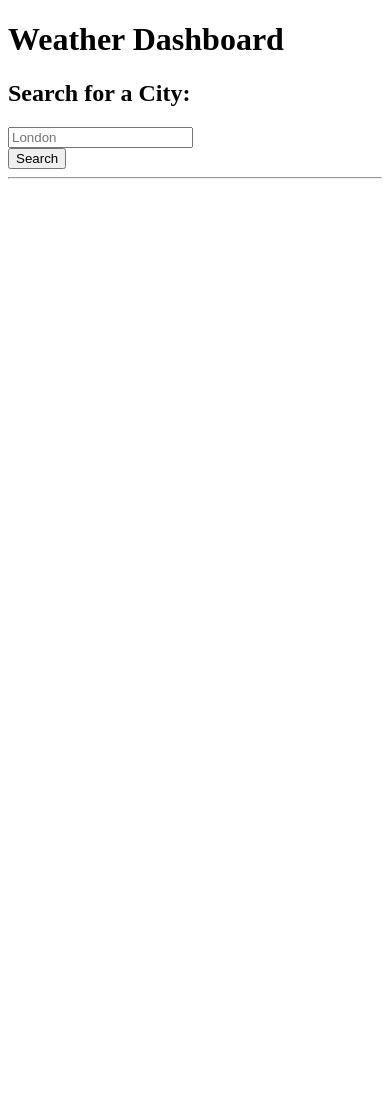
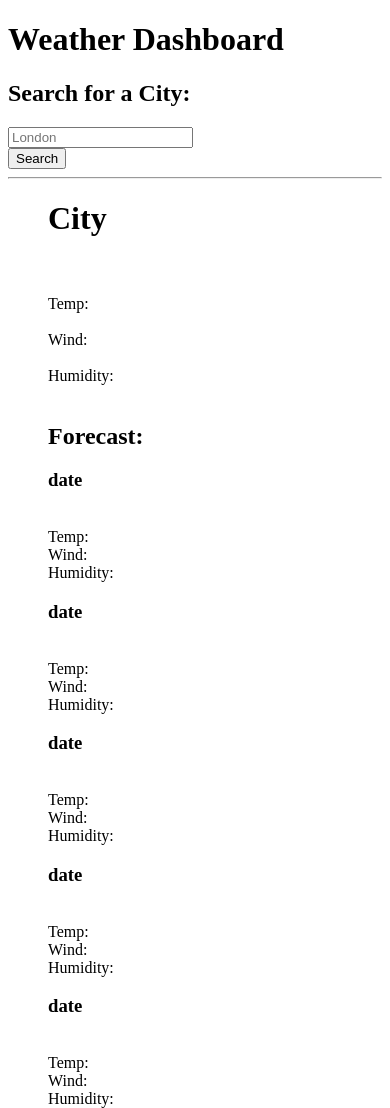
Before and after one commit to malaneko/08_s.APIs-W.D., a plain HTML site: page index.html in a window 390 px wide. Before the commit the page ends 844 px from the top, so only its background shows below. Drawn offline with nearby package versions, Linux system fonts and the light colour scheme.

Commit message:
commit
html file - sections for weather display added,
css file - started
script.js  file - API linked, cities Ajax call applied
Readme - initialised

```diff
--- a/assets/css/style.css
+++ b/assets/css/style.css
@@ -0,0 +1,11 @@
+ul {
+    list-style-type: none;
+}
+
+.weather {
+    height: 500px;
+}
+
+.search {
+    height: 500px;
+}
--- a/assets/js/script.js
+++ b/assets/js/script.js
@@ -0,0 +1,26 @@
+    // Searches dates for specific dates
+    function search(city) {
+    var date = moment().format("(M/D/YYYY)");
+    var date1 = moment().add( 1 , "day").format("(M/D/YYYY)");
+    var date2 = moment().add( 2 , "day").format("(M/D/YYYY)");
+    var date3 = moment().add( 3 , "day").format("(M/D/YYYY)");
+    var date4 = moment().add( 4 , "day").format("(M/D/YYYY)");
+    var date5 = moment().add( 5 , "day").format("(M/D/YYYY)");
+
+    // uses weather API
+    var queryURL = "https://api.openweathermap.org/data/2.5/weather?q=" + city + "&units=imperial&APPID=2377d95879fb4746b71140f81c55a449";
+    // AJAX call for cities
+    $.ajax({
+        url: queryURL,
+        method: "GET"
+    }).then(function(response) {
+        console.log(response);
+        $("#city").text(response.name);
+        $("#date").text(date);
+        $("#icon").attr("src", "http://openweathermap.org/img/wn/" + response.weather[0].icon + "@2x.png");
+        $("#temp").text("Tempature: " + response.main.temp + " F");
+        $("#wind").text("Wind Speed: " + response.wind.speed + " MPH");
+        $("#humi").text("Humidity: " + response.main.humidity + "%");
+        var lat = response.coord.lat;
+        var lon = response.coord.lon;
+    });
--- a/index.html
+++ b/index.html
@@ -5,7 +5,7 @@
   <meta charset="UTF-8" />
   <meta name="viewport" content="width=device-width, initial-scale=1.0" />
   <meta http-equiv="X-UA-Compatible" content="ie=edge" />
-  <link rel="stylesheet" href="assets/css/style.css">
+  <link rel="stylesheet" href="/assets/css/style.css">
   <!-- <link rel="stylesheet" href="https://stackpath.bootstrapcdn.com/bootstrap/4.3.1/css/bootstrap.min.css" /> -->
   <!-- <link rel="stylesheet" href="https://stackpath.bootstrapcdn.com/font-awesome/4.7.0/css/font-awesome.min.css" /> -->
   <title>Weather Dashboard</title>
@@ -48,7 +48,82 @@
   </div>
 
 
+  <div class="col-md-9">
+    <div class="weather">
 
+        <div class="d-flex justify-content-center">
+            <div class="card w-100">
+                <div class="card-body">
+                    <ul>
+                        <form class="form-inline">
+                            <h1 id="city">City</h1>
+                            <h1 id="date"></h1>
+                            <img id="icon">
+                        </form>
+                        <br>
+                          <li id="temp">Temp:</li>
+                          <br>
+                          <li id="wind">Wind:</li>
+                          <br>
+                          <li id="humi">Humidity:</li>
+                        <br>
+
+
+                        <h2 class="forcast">Forecast:</h2>
+                          <form class="form-inline">
+                            <div class="card text-white bg-primary mb-3" style="max-width: 12rem;">
+                                <div class="card-body">
+                                    <h3 id="date-1">date</h3>
+                                    <img id="icon-1">
+                                    <li id="temp-1">Temp:</li>
+                                    <li id="wind-1">Wind:</li>
+                                    <li id="humi-1">Humidity:</li>
+                                </div>
+                            </div>
+                            <div class="card text-white bg-primary mb-3" style="max-width: 12rem;">
+                                <div class="card-body">
+                                    <h3 id="date-2">date</h3>
+                                    <img id="icon-2">
+                                    <li id="temp-2">Temp:</li>
+                                    <li id="wind-2">Wind:</li>
+                                    <li id="humi-2">Humidity:</li>
+                                </div>
+                            </div>
+                            <div class="card text-white bg-primary mb-3" style="max-width: 12rem;">
+                                <div class="card-body">
+                                    <h3 id="date-3">date</h3>
+                                    <img id="icon-3">
+                                    <li id="temp-3">Temp:</li>
+                                    <li id="wind-3">Wind:</li>
+                                    <li id="humi-3">Humidity:</li>
+                                </div>
+                            </div>
+                            <div class="card text-white bg-primary mb-3" style="max-width: 12rem;">
+                                <div class="card-body">
+                                    <h3 id="date-4">date</h3>
+                                    <img id="icon-4">
+                                    <li id="temp-4">Temp:</li>
+                                    <li id="wind-4">Wind:</li>
+                                    <li id="humi-4">Humidity:</li>
+                                </div>
+                            </div>
+                            <div class="card text-white bg-primary mb-3" style="max-width: 12rem;">
+                                <div class="card-body">
+                                    <h3 id="date-5">date</h3>
+                                    <img id="icon-5">
+                                    <li id="temp-5">Temp:</li>
+                                    <li id="wind-5">Wind:</li>
+                                    <li id="humi-5">Humidity:</li>
+                                </div>
+                            </div>
+                          </form>
+                    </ul>
+                </div>
+            </div>
+        </div>
+
+    </div>
+  </div>
 
 
 
```
Also changed, not shown: 1 other file.
